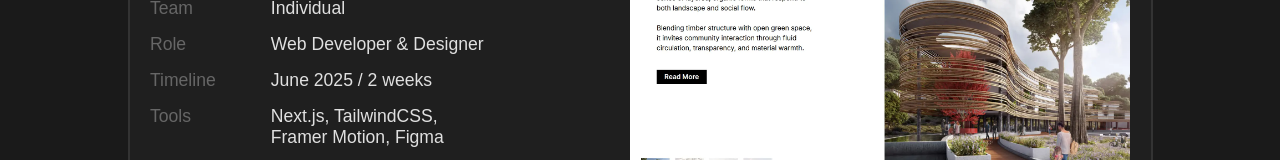
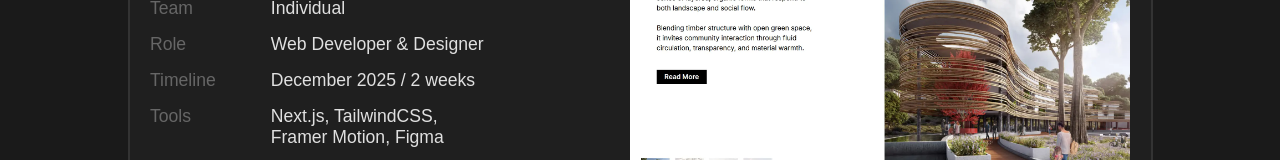
Before and after one commit to daniobanio/portfolio, a React (Vite) app: page /projects/architecture-portfolio in a window 1280 px wide. Shown: the part 394-554 px from the top of the page. Built offline with nearby package versions, Linux system fonts and the light colour scheme; no server answers; some icons are missing; a web font is replaced by a local one.

Commit message:
update kim project date

```diff
--- a/src/pages/Project2Detail.jsx
+++ b/src/pages/Project2Detail.jsx
@@ -42,7 +42,7 @@ const Project2Detail = () => {
                 <ul>
                   <li>Individual</li>
                   <li>Web Developer & Designer</li>
-                  <li>June 2025 / 2 weeks</li>
+                  <li>December 2025 / 2 weeks</li>
                   <li>Next.js, TailwindCSS, <br />Framer Motion, Figma </li>
                 </ul>
               </div>
```
